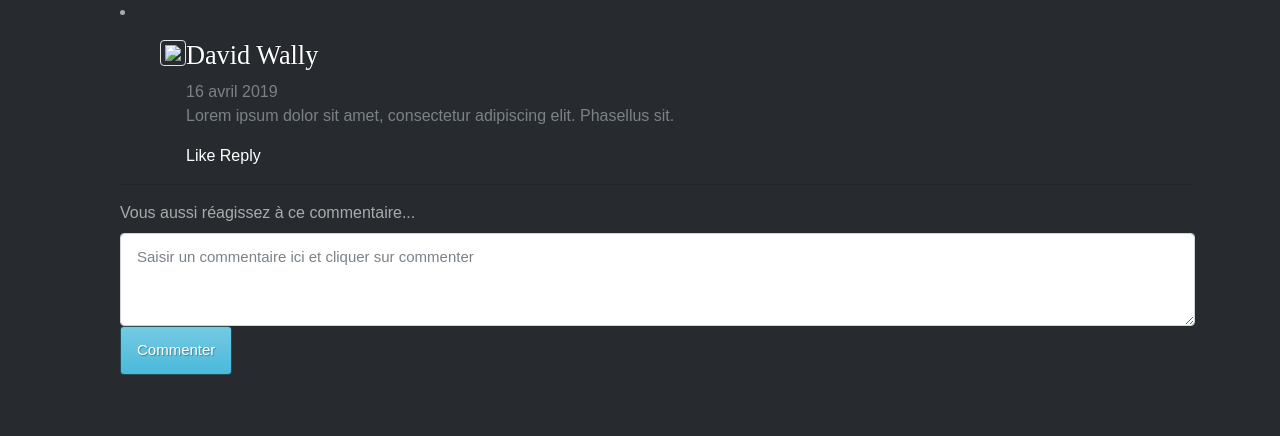
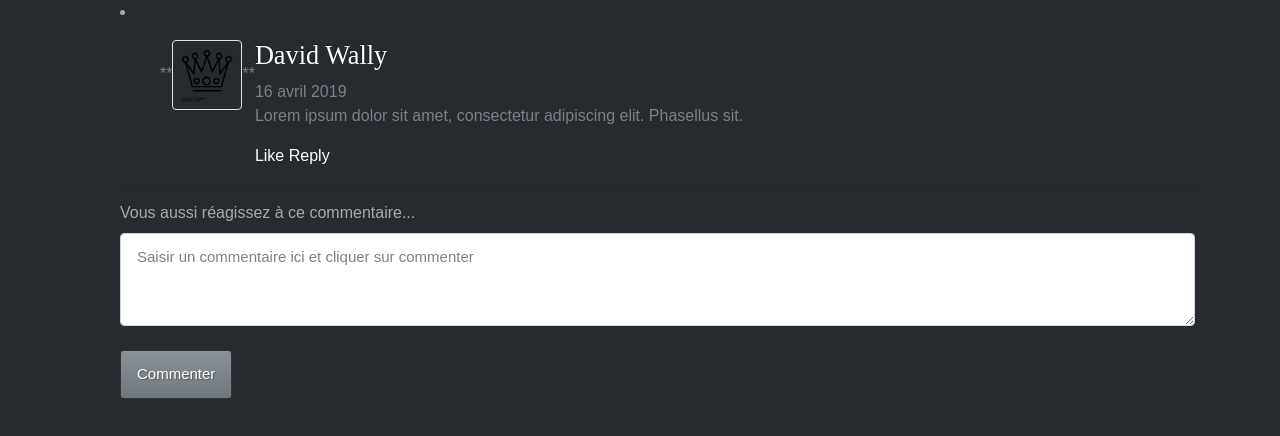
Before and after one commit to laurent-martinez/atomik_Design, a plain HTML site: page html/comments.html in a window 1280 px wide. Drawn offline with Linux system fonts and the light colour scheme.

Commit message:
add comments

```diff
--- a/html/comments.html
+++ b/html/comments.html
@@ -1,11 +1,10 @@
 <!doctype html>
 <html lang="en">
   <head>
-    <!-- Required meta tags -->
+
     <meta charset="utf-8">
     <meta name="viewport" content="width=device-width, initial-scale=1, shrink-to-fit=no">
 
-     <!-- Mon css perso-->
      <link rel="stylesheet" href="../css/style.css">
     <title>Comment slate - molecule </title>
   </head>
@@ -18,7 +17,7 @@
         <ul class="post-comment block-post-comments--style-2">
                 <div class="media text-muted pt-3">
                     <div class="block-image">
-                        <img src="../images/logo_atomik.jpg" class="img-thumbnail">
+                        **<img width=70px height= 70px src="../images/logo_atomik.png" class="img-thumbnail">**
                     </div>
                     <div class="block-body">
                         <div class="block-body-inner">
@@ -41,9 +40,9 @@
             </li>
         </ul>
         <hr>
-        <label for="exampleFormControlTextarea1">Vous aussi réagissez à ce commentaire...</label>
-        <textarea class="form-control" id="exampleFormControlTextarea1" rows="3" placeholder="Saisir un commentaire ici et cliquer sur commenter"></textarea>
-        <button type="button" class="btn btn-info">Commenter</button>
+        <label for="exampleFormControlTextarea1">Vous aussi réagissez à ce commentaire...</label><br>
+        <textarea class="form-control" id="exampleFormControlTextarea1" rows="3" placeholder="Saisir un commentaire ici et cliquer sur commenter"></textarea><br>
+        <button type="button" class="btn btn-secondary">Commenter</button>
     </div>
 
 
```
